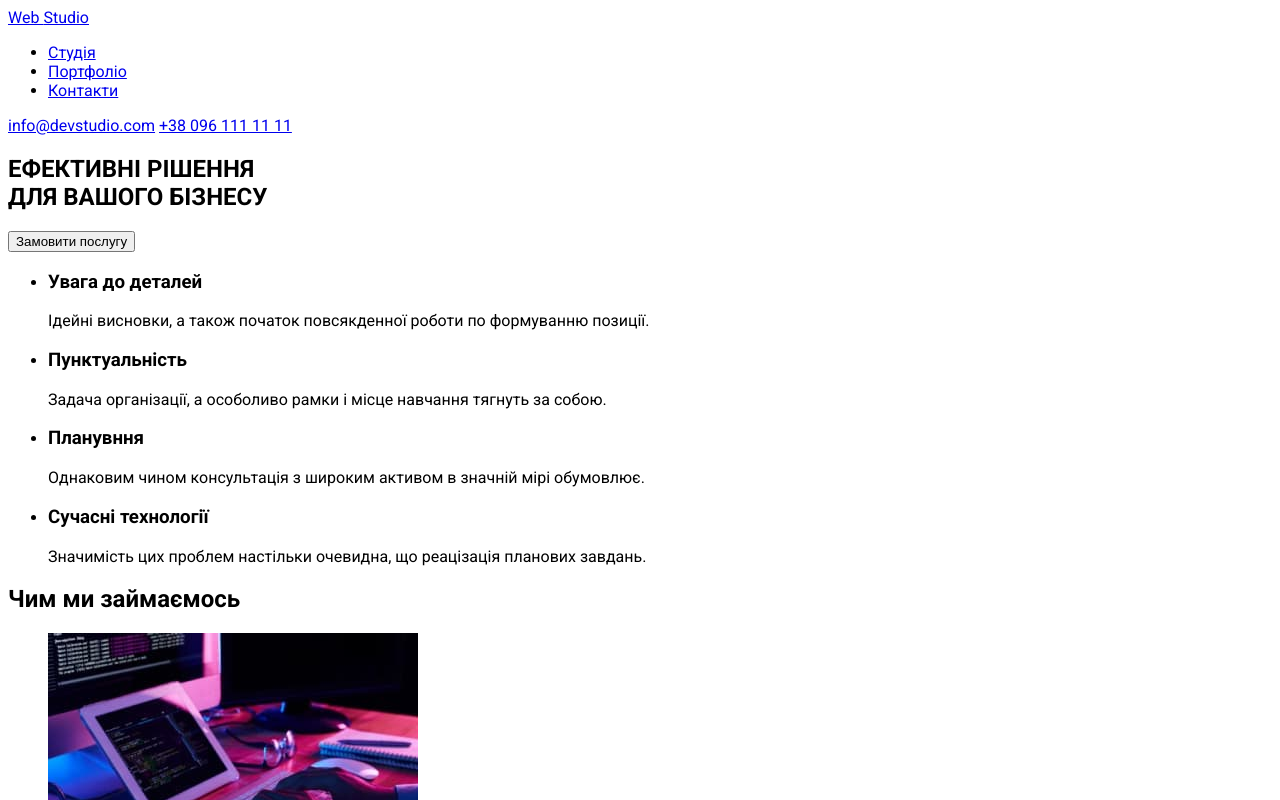
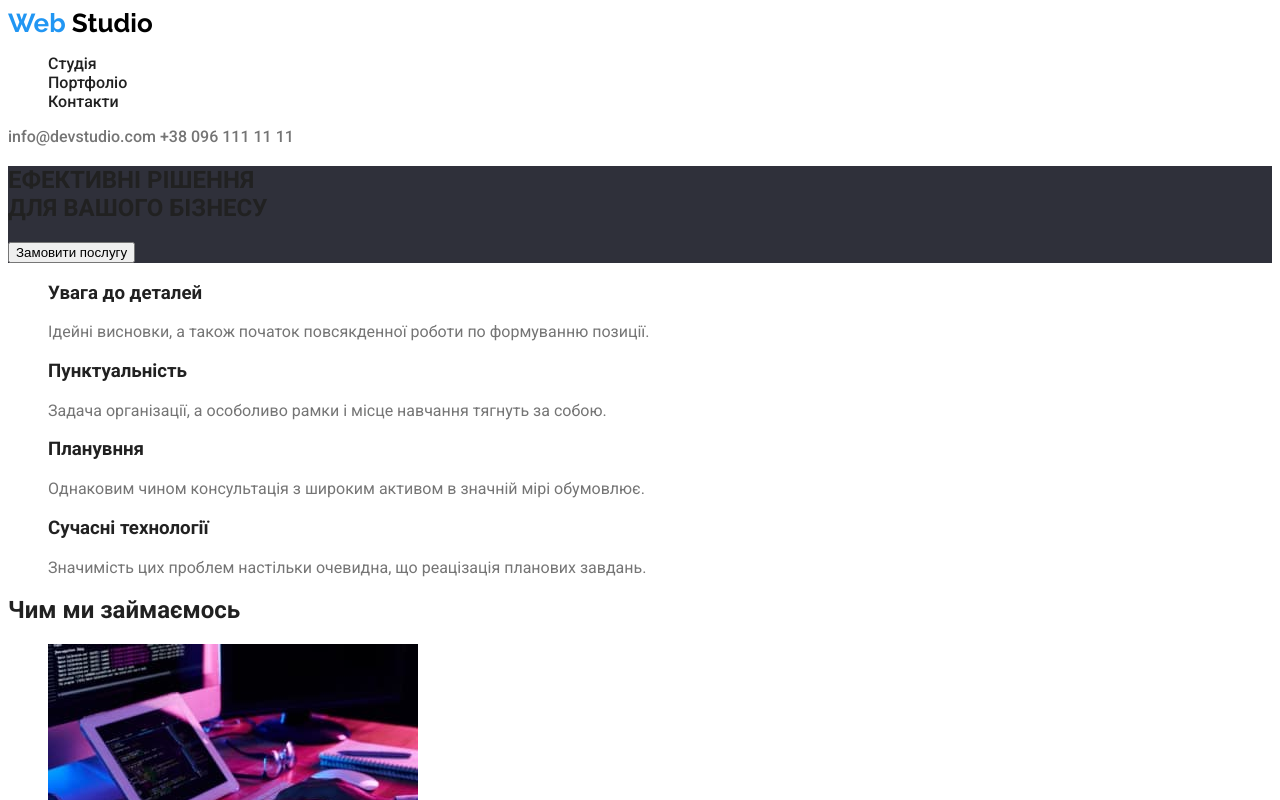
Before and after one commit to hizhy/goit-markup-hw-02, a plain HTML site: page index.html in a window 1280 px wide. Shown: the top 800 px of the page. Drawn offline with Linux system fonts and the light colour scheme.

Commit message:
класи, змінні

```diff
--- a/css/styles.css
+++ b/css/styles.css
@@ -1,7 +1,59 @@
+:root {
+    --text-color:#757575;
+    --sec-text-color:#212121;
+    --bg-color:#ffffff;
+    --hero-bg-color:#2F303A;
+    --sec-bg-color:#F5F4FA;
+    --accent-color:#2196F3;
+}
 body {
-    background-color: #fff;
-    color: #000;
+    background-color: var(--bg-color);
+    color: var(--text-color);
     font-family: 'Roboto', sans-serif;
 }
 
-/*  */
+
+/*  основний колір тексту #757575 */
+/* додатковий колір тексту #212121; */
+/* вторинний колір фону #F5F4FA; */
+/* колір фону підвалу #2F303A; */
+/* колір тексту підвалу rgba(255,255,255,0.6) */
+/* акцент #2196F3; */
+
+.header {
+    font-weight: 500;
+}
+.link {
+    text-decoration: none;
+    color: var(--text-color);
+}
+.list {
+    list-style: none;
+}
+.logo {
+    color: #2196F3;
+    font-family: 'Raleway', sans-serif;
+    font-size: 26px;
+}
+.navigate .link {
+    color: var(--sec-text-color);
+}
+.link:hover,
+.link:focus {
+    color: var(--accent-color);
+}
+
+.title {
+    color: var(--sec-text-color);
+}
+.hero {
+    background-color: var(--hero-bg-color);
+}
+
+.team {
+    background-color: var(--sec-bg-color);
+}
+
+.footer {
+    background-color: var(--hero-bg-color);
+}
--- a/index.html
+++ b/index.html
@@ -15,60 +15,60 @@
 	</head>
 
 	<body>
-		<header>
-			<a href="#">
+		<header class="header">
+			<a class="logo link" href="#">
 				Web
-				<span>Studio</span>
+				<span style="color: #000">Studio</span>
 			</a>
-			<nav>
-				<ul>
-					<li><a href="#">Студія</a></li>
-					<li><a href="./portfolio.html">Портфоліо</a></li>
-					<li><a href="#">Контакти</a></li>
+			<nav class="navigate">
+				<ul class="list">
+					<li class="nav-item"><a class="link" href="#">Студія</a></li>
+					<li class="nav-item"><a class="link" href="./portfolio.html">Портфоліо</a></li>
+					<li class="nav-item"><a class="link" href="#">Контакти</a></li>
 				</ul>
 			</nav>
 			<div>
-				<a href="mailto:info@devstudio.com">info@devstudio.com</a>
-				<a href="tel:+380961111111">+38 096 111 11 11</a>
+				<a class="link" href="mailto:info@devstudio.com">info@devstudio.com</a>
+				<a class="link" href="tel:+380961111111">+38 096 111 11 11</a>
 			</div>
 		</header>
 		<main>
 			<!-- розділ Герой -->
-			<section>
-				<h1>
+			<section class="hero">
+				<h1 class="title">
 					ЕФЕКТИВНІ РІШЕННЯ
 					<br />
 					ДЛЯ ВАШОГО БІЗНЕСУ
 				</h1>
-				<button type="button">Замовити послугу</button>
+				<button class="one-button" type="button">Замовити послугу</button>
 			</section>
 			<!-- розділ Особливості -->
 			<section>
 				<!-- заголовок розділу "Особливості", який буде потім схований -->
 				<h2 hidden>Особливості</h2>
-				<ul>
+				<ul class="list">
 					<li>
-						<h3>Увага до деталей</h3>
+						<h3 class="title">Увага до деталей</h3>
 						<p>Ідейні висновки, а також початок повсякденної роботи по формуванню позиції.</p>
 					</li>
 					<li>
-						<h3>Пунктуальність</h3>
+						<h3 class="title">Пунктуальність</h3>
 						<p>Задача організації, а особоливо рамки і місце навчання тягнуть за собою.</p>
 					</li>
 					<li>
-						<h3>Планувння</h3>
+						<h3 class="title">Планувння</h3>
 						<p>Однаковим чином консультація з широким активом в значній мірі обумовлює.</p>
 					</li>
 					<li>
-						<h3>Сучасні технології</h3>
+						<h3 class="title">Сучасні технології</h3>
 						<p>Значимість цих проблем настільки очевидна, що реацізація планових завдань.</p>
 					</li>
 				</ul>
 			</section>
 			<!-- Розділ Чим ми займаємось -->
 			<section>
-				<h2>Чим ми займаємось</h2>
-				<ul>
+				<h2 class="title">Чим ми займаємось</h2>
+				<ul class="list">
 					<li>
 						<img
 							src="./images/images-main/img1.jpg"
@@ -96,17 +96,17 @@
 				</ul>
 			</section>
 			<!-- Розділ Наша команда -->
-			<section>
-				<h2>Наша команда</h2>
-				<ul>
+			<section class="team">
+				<h2 class="title">Наша команда</h2>
+				<ul class="list">
 					<li>
 						<img src="./images/images-main/photo1.jpg" alt="фото члена команди - дизайнера" width="270" height="260" />
-						<h3>Ігор Дем'яненко</h3>
+						<h3 class="title">Ігор Дем'яненко</h3>
 						<p lang="en">Product Designer</p>
 					</li>
 					<li>
 						<img src="./images/images-main/photo2.jpg" alt="фото члена команди - розробника" width="270" height="260" />
-						<h3>Ольга Рєпіна</h3>
+						<h3 class="title">Ольга Рєпіна</h3>
 						<p lang="en">FrontEnd Developer</p>
 					</li>
 					<li>
@@ -116,7 +116,7 @@
 							width="270"
 							height="260"
 						/>
-						<h3>Микола Тарасов</h3>
+						<h3 class="title">Микола Тарасов</h3>
 						<p lang="en">Marketing</p>
 					</li>
 					<li>
@@ -126,27 +126,27 @@
 							width="270"
 							height="260"
 						/>
-						<h3>Михайло Єрмаков</h3>
+						<h3 class="title">Михайло Єрмаков</h3>
 						<p lang="en">UI Designer</p>
 					</li>
 				</ul>
 			</section>
 		</main>
 
-		<footer>
-			<a href="#">
+		<footer class="footer">
+			<a class="logo link" href="#">
 				Web
-				<span>Studio</span>
+				<span style="color: #ffffff">Studio</span>
 			</a>
-			<address>
-				<ul>
+			<address class="address">
+				<ul class="list">
 					<li>
-						<a href="https://goo.gl/maps/E99bbGEynbqKKNoM8" target="_blank" rel="noopener noreferrer">
+						<a class="link" href="https://goo.gl/maps/E99bbGEynbqKKNoM8" target="_blank" rel="noopener noreferrer">
 							м.Київ,пр-т.Лесі Українки, 26
 						</a>
 					</li>
-					<li><a href="mailto:info@devstudio.com">info@devstudio.com</a></li>
-					<li><a href="tel:+380961111111">+38 096 111 11 11</a></li>
+					<li><a class="link" href="mailto:info@devstudio.com">info@devstudio.com</a></li>
+					<li><a class="link" href="tel:+380961111111">+38 096 111 11 11</a></li>
 				</ul>
 			</address>
 		</footer>
```
Also changed, not shown: portfolio.html (+1 -1 lines).
